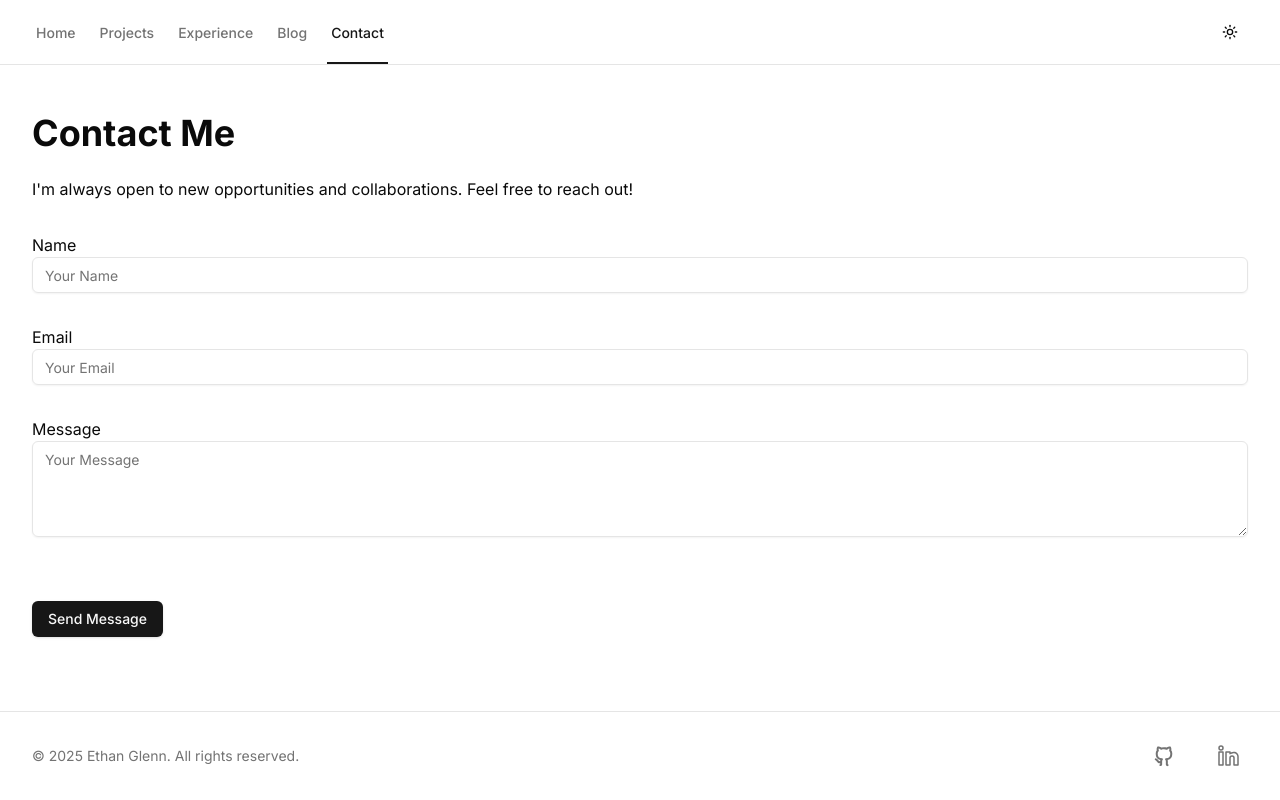
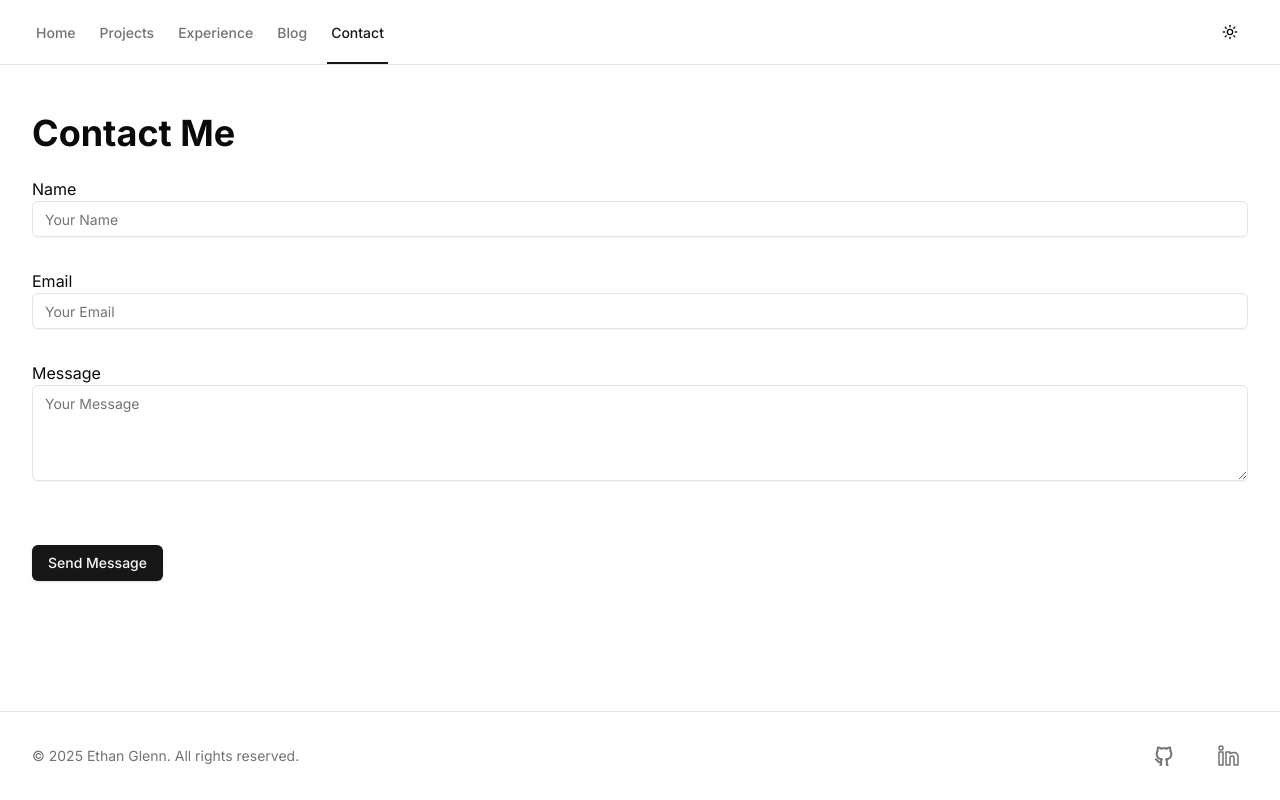
Before and after one commit to eglenn-dev/personal-site, a Next.js app: page /contact in a window 1280 px wide. Built offline with nearby package versions, Linux system fonts and the light colour scheme.

Commit message:
fix: Remove redundant contact message and update robots.txt to allow all user agents

```diff
--- a/app/contact/page.tsx
+++ b/app/contact/page.tsx
@@ -10,10 +10,6 @@ export default function ContactPage() {
     return (
         <div className="max-w-7xl mx-auto px-4 sm:px-6 lg:px-8 py-12">
             <h1 className="text-4xl font-bold mb-6">Contact Me</h1>
-            <p className="mb-8">
-                I&#39;m always open to new opportunities and collaborations.
-                Feel free to reach out!
-            </p>
             <ContactForm />
         </div>
     );
--- a/app/robots.ts
+++ b/app/robots.ts
@@ -5,7 +5,6 @@ export default function robots(): MetadataRoute.Robots {
         rules: {
             userAgent: "*",
             allow: "/",
-            disallow: "/api",
         },
         sitemap: "https://ethanglenn.dev/sitemap.xml",
     };
```
